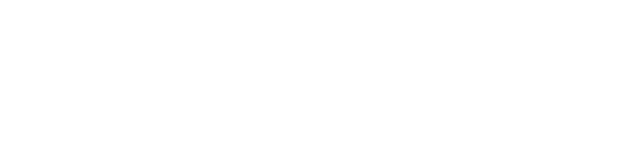
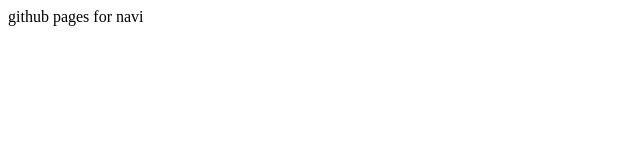
Before and after one commit to sebaek/navi, a plain HTML site: page WebContent/index.html in a window 1280 px wide. Shown: the whole page, without its empty margins (0-640 px from the left). Drawn offline with Linux system fonts and the light colour scheme.

Commit message:
first commit for github pages

```diff
--- a/WebContent/index.html
+++ b/WebContent/index.html
@@ -5,6 +5,6 @@
 <title>Insert title here</title>
 </head>
 <body>
-
+github pages for navi
 </body>
 </html>
```
